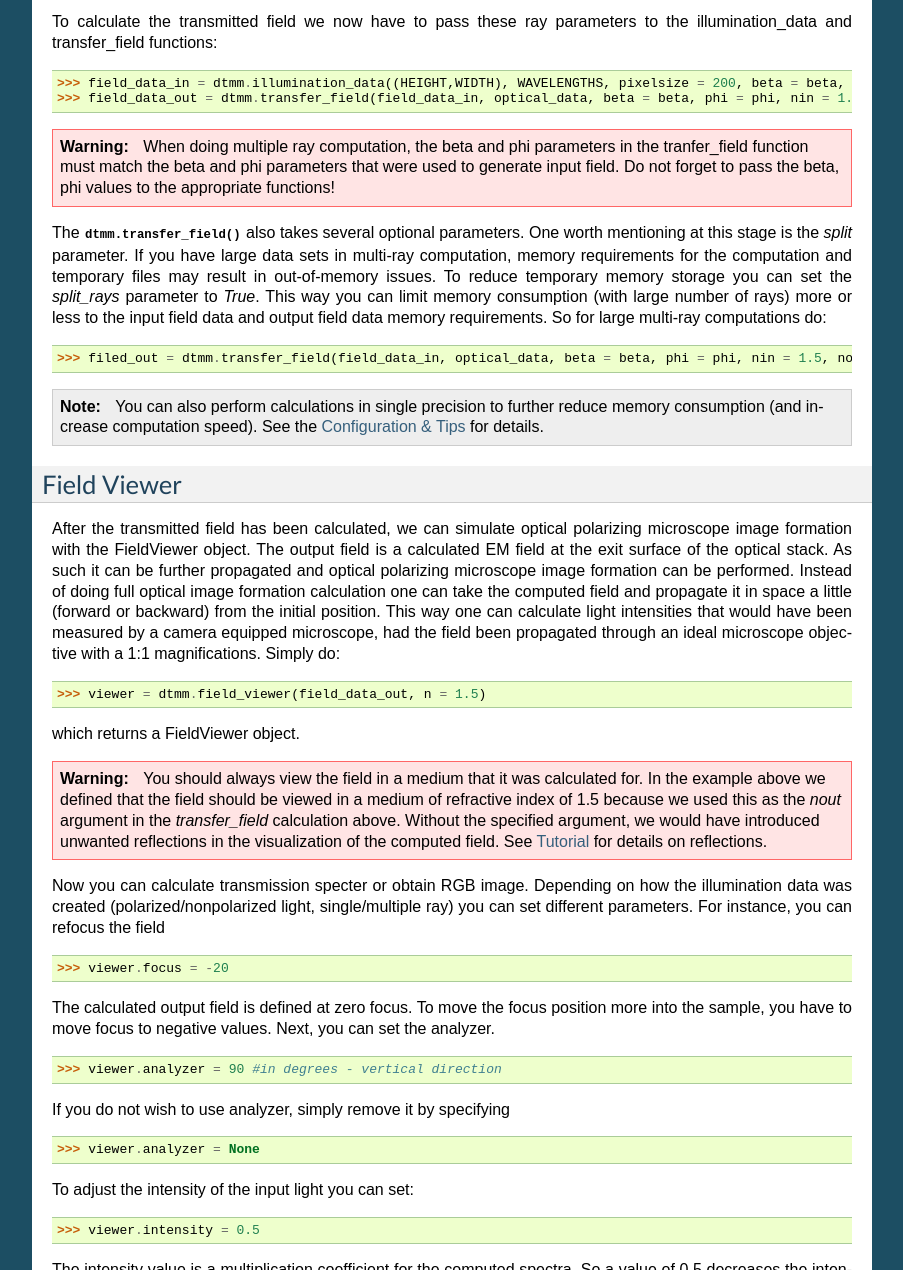
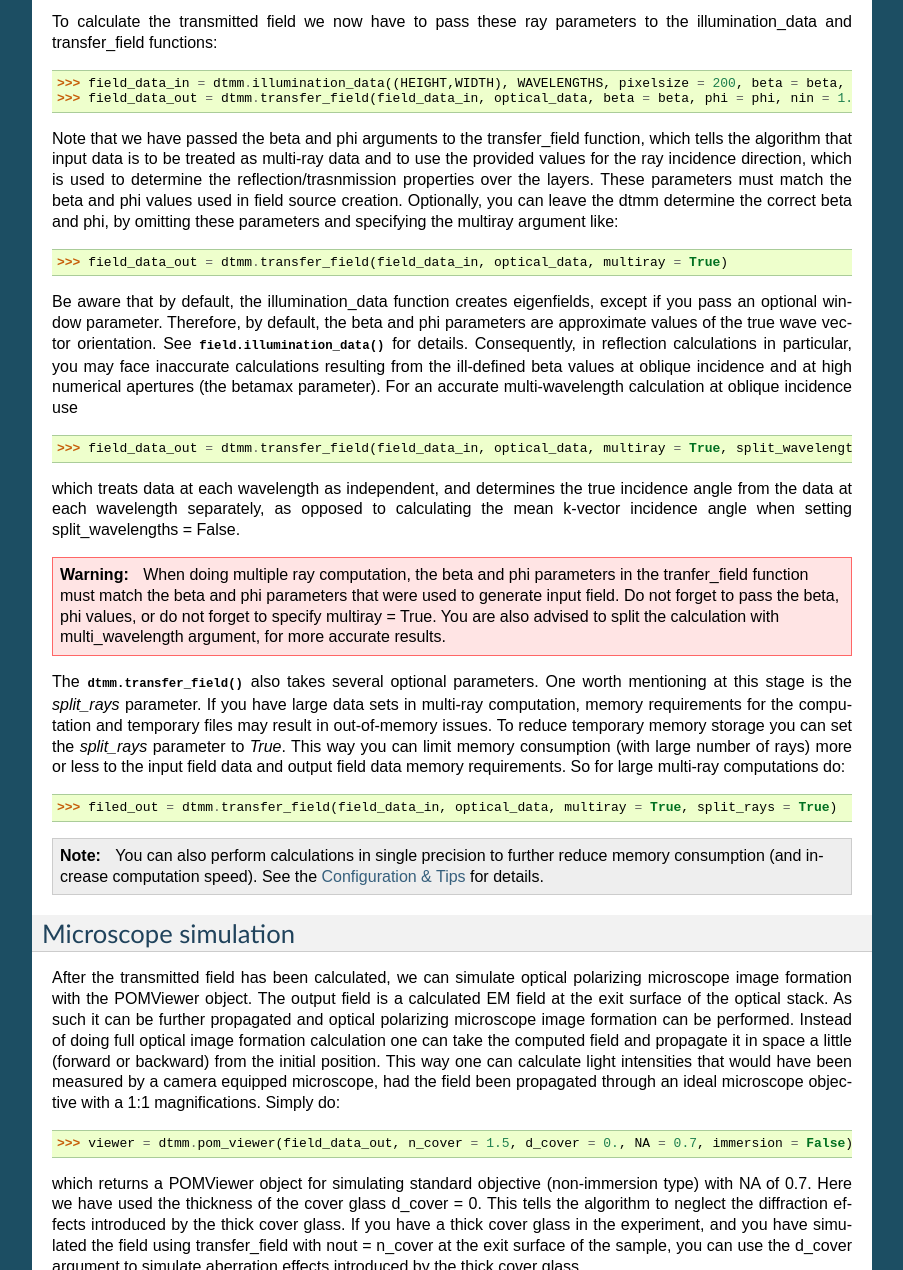
Before and after one commit to IJSComplexMatter/dtmm, a Sphinx documentation site: the page built from doc/quickstart.rst, in a window 1280 px wide and 1400 px high, scrolled down 3717 px, cut to the strip 130-1400 px from the top of the window. Shown: the whole strip, without its empty margins (198-1101 px from the left). Built offline with Sphinx 7.4.7, drawn with Linux system fonts in a browser that asks for light colours; formulas are drawn with MathJax 3; pages that are not in the unit, such as notebooks, are missing from menus; some of the changed text lies outside the part shown.

Commit message:
Update quickstart.rst

```diff
--- a/doc/quickstart.rst
+++ b/doc/quickstart.rst
@@ -185,35 +185,47 @@ To calculate the transmitted field we now have to pass these ray parameters to t
    >>> field_data_in = dtmm.illumination_data((HEIGHT,WIDTH), WAVELENGTHS, pixelsize = 200, beta = beta, phi = phi, intensity = intensity, n = 1.5)
    >>> field_data_out = dtmm.transfer_field(field_data_in, optical_data, beta = beta, phi = phi, nin = 1.5, nout = 1.5)
 
+Note that we have passed the beta and phi arguments to the transfer_field function, which tells the algorithm that input data is to be treated as multi-ray data and to use the provided values for the ray incidence direction, which is used to determine the reflection/trasnmission properties over the layers. These parameters must match the beta and phi values used in field source creation. Optionally, you can leave the dtmm determine the correct beta and phi, by omitting these parameters and specifying the multiray argument like:
+
+   >>> field_data_out = dtmm.transfer_field(field_data_in, optical_data, multiray = True)
+
+Be aware that by default, the illumination_data function creates eigenfields, except if you pass an optional window parameter. Therefore, by default, the beta and phi parameters are approximate values of the true wave vector orientation. See :func:`.field.illumination_data` for details. Consequently, in reflection calculations in particular, you may face inaccurate calculations resulting from the ill-defined beta values at oblique incidence and at high numerical apertures (the betamax parameter). For an accurate multi-wavelength calculation at oblique incidence use
+
+   >>> field_data_out = dtmm.transfer_field(field_data_in, optical_data, multiray = True, split_wavelengths = True)
+
+which treats data at each wavelength as independent, and determines the true incidence angle from the data at each wavelength separately, as opposed to calculating the mean k-vector incidence angle when setting split_wavelengths = False.
+
 .. warning::
 
-   When doing multiple ray computation, the beta and phi parameters in the tranfer_field function must match the beta and phi parameters that were used to generate input field. Do not forget to pass the beta, phi values to the appropriate functions!
+   When doing multiple ray computation, the beta and phi parameters in the tranfer_field function must match the beta and phi parameters that were used to generate input field. Do not forget to pass the beta, phi values, or do not forget to specify multiray = True. You are also advised to split the calculation with multi_wavelength argument, for more accurate results.
 
-The :func:`dtmm.transfer_field` also takes several optional parameters. One worth mentioning at this stage is the `split` parameter. If you have large data sets in multi-ray computation, memory requirements for the computation and temporary files may result in out-of-memory issues. To reduce temporary memory storage you can set the `split_rays` parameter to `True`. This way you can limit memory consumption (with large number of rays) more or less to the input field data and output field data memory requirements. So for large multi-ray computations do::
+The :func:`dtmm.transfer_field` also takes several optional parameters. One worth mentioning at this stage is the `split_rays` parameter. If you have large data sets in multi-ray computation, memory requirements for the computation and temporary files may result in out-of-memory issues. To reduce temporary memory storage you can set the `split_rays` parameter to `True`. This way you can limit memory consumption (with large number of rays) more or less to the input field data and output field data memory requirements. So for large multi-ray computations do::
 
-   >>> filed_out = dtmm.transfer_field(field_data_in, optical_data, beta = beta, phi = phi, nin = 1.5, nout = 1.5, split_rays = True)
+   >>> filed_out = dtmm.transfer_field(field_data_in, optical_data, multiray = True, split_rays = True)
 
 .. note::
 
    You can also perform calculations in single precision to further reduce memory consumption (and increase computation speed). See the :ref:`optimization` for details.
 
 
+Microscope simulation
+---------------------
 
-Field Viewer
-------------
-
-After the transmitted field has been calculated, we can simulate optical polarizing microscope image formation with the FieldViewer object. The output field is a calculated EM field at the exit surface of the optical stack. As such it can be further propagated and optical polarizing microscope image formation can be performed. Instead of doing full optical image formation calculation one can take the computed field and propagate it in space a little (forward or backward) from the initial position. This way one can calculate light intensities that would have been measured by a camera equipped microscope, had the field been propagated through an ideal microscope objective with a 1:1 magnifications. Simply do:
+After the transmitted field has been calculated, we can simulate optical polarizing microscope image formation with the POMViewer object. The output field is a calculated EM field at the exit surface of the optical stack. As such it can be further propagated and optical polarizing microscope image formation can be performed. Instead of doing full optical image formation calculation one can take the computed field and propagate it in space a little (forward or backward) from the initial position. This way one can calculate light intensities that would have been measured by a camera equipped microscope, had the field been propagated through an ideal microscope objective with a 1:1 magnifications. Simply do:
 
 .. doctest::
 
-   >>> viewer = dtmm.field_viewer(field_data_out, n = 1.5)
+   >>> viewer = dtmm.pom_viewer(field_data_out, n_cover = 1.5, d_cover = 0., NA = 0.7, immersion = False)
 
-which returns a FieldViewer object.
+which returns a POMViewer object for simulating standard objective (non-immersion type) with NA of 0.7. Here we have used the thickness of the cover glass d_cover = 0. This tells the algorithm to neglect the diffraction effects introduced by the thick cover glass. If you have a thick cover glass in the experiment, and you have simulated the field using transfer_field with nout = n_cover at the exit surface of the sample, you can use the d_cover argument to simulate aberration effects introduced by the thick cover glass.
+
+.. note::
+
+    For oil-immersion objectives you should specify immersion = True. Here you can use higher NA values.
 
 .. warning::
 
-    You should always view the field in a medium that it was calculated for. In the example above we defined that the field should be viewed in a medium of refractive index of 1.5 because we used this as the `nout` argument in the `transfer_field` calculation above. Without the specified argument, we would have introduced unwanted reflections in the visualization of the computed field. See  :ref:`Tutorial` for details on reflections.
-
+    You should always view the field in a medium that it was calculated for. In the example above we defined that the field should be viewed in a medium of refractive index of 1.5 by setting n_cover = 1.5 because we used this as the `nout` argument in the `transfer_field` calculation above.
 
 Now you can calculate transmission specter or obtain RGB image. Depending on how the illumination data was created (polarized/nonpolarized light, single/multiple ray) you can set different parameters. For instance, you can refocus the field
 
```
